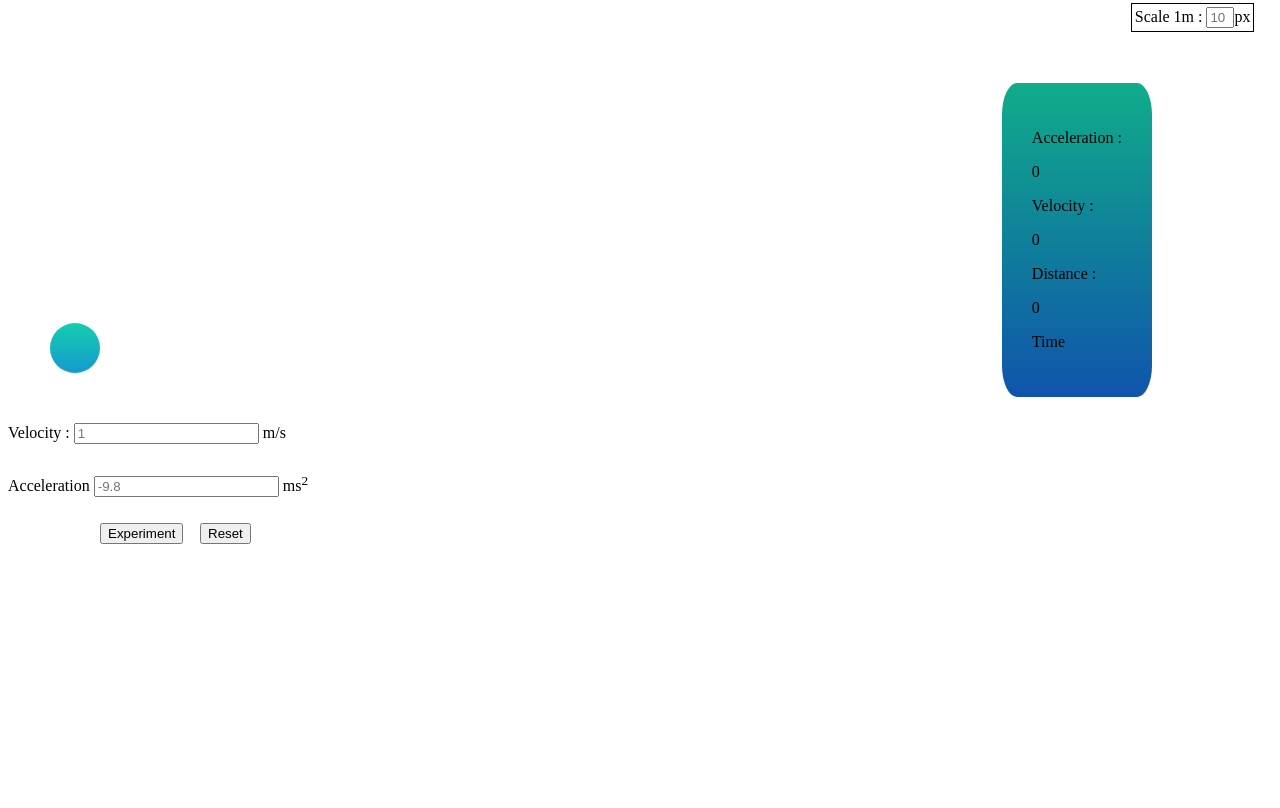
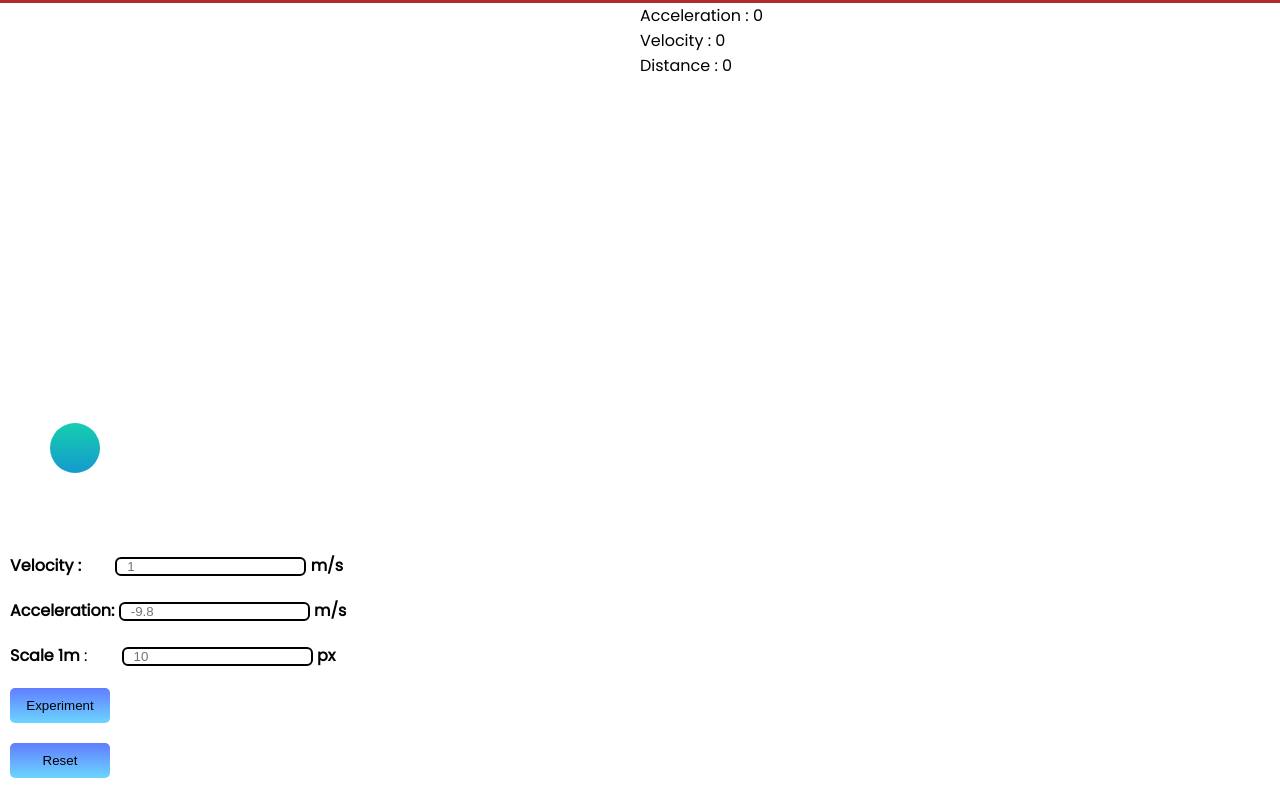
Before and after one commit to BhavyaVishal/dotphy.github.io, a plain HTML site: page Apps/Workspace/Kinematics/kinematics.html in a window 1280 px wide. Shown: the part 77-885 px from the top of the page. Before the commit the page ends 800 px from the top, so only its background shows below. Drawn offline with Linux system fonts and the light colour scheme.

Commit message:
UI update Kinematics.Phy

```diff
--- a/Apps/Workspace/Kinematics/animate_ball.js
+++ b/Apps/Workspace/Kinematics/animate_ball.js
@@ -8,6 +8,7 @@ let velocityParam = document.querySelector("#velocity-param");
 let accParam = document.querySelector("#acc-param");
 
 let scaleInp = document.querySelector("#scale").querySelector("input");
+let ball = document.querySelector("#ball");
 
 action.onclick = do_experiment;
 
@@ -33,17 +34,17 @@ function do_experiment() {
   velocity = (velocity * scale) / 1000; // Velocity in px/ms
   acc = (acc * scale) / 1000000; // Acceleration in px/ms*2
   let distance = -(velocity * velocity) / (2 * acc);
-  console.log(distance);
 
   let goUp = setInterval(moveUp, 1);
   let goDwn = setInterval(moveDwn, 1);
-  let pos = 400;
+  let pos = 500;
   let pos2 = 5;
   function moveUp() {
     reset.addEventListener("click", function () {
-      ball.style.top = "400px";
+      ball.style.top = "500px";
       velocityParam.innerHTML = "0";
       accParam.innerHTML = "0";
+      acc = 0;
       clearInterval(goUp);
     });
     accParam.textContent = String((acc * 100000).toFixed(2));
@@ -52,12 +53,13 @@ function do_experiment() {
     velocity = velocity + acc;
     pos = pos - velocity;
 
-    if (pos < 5) {
+    if (pos < 105) {
       width = width - velocity / 100;
+      velocityInp.innerHTML = "0";
 
       ball.style.width = String(width) + "px";
       ball.style.height = String(width) + "px";
-    } else if (pos > 401) {
+    } else if (pos > 501) {
       clearInterval(moveUp);
     } else {
       curr_distance += curr_distance + velocity;
@@ -74,12 +76,13 @@ function do_experiment() {
     velocity = velocity + acc;
     pos = pos - velocity;
 
-    if (pos < 5) {
+    if (pos < 105) {
       width = width - velocity / 100;
+      velocityInp.innerHTML = "0";
 
       ball.style.width = String(width) + "px";
       ball.style.height = String(width) + "px";
-    } else if (pos > 401) {
+    } else if (pos > 501) {
       velocityParam.textContent = velocity.toFixed(2);
       clearInterval(moveUp);
     } else {
--- a/Apps/Workspace/Kinematics/kinematics.html
+++ b/Apps/Workspace/Kinematics/kinematics.html
@@ -1,19 +1,66 @@
 <!DOCTYPE html>
 <html lang="en">
   <head>
-    <title>Kinematics | Intelli Learn</title>
+    <title>Kinematics | dotPhy</title>
     <meta charset="UTF-8" />
     <meta name="viewport" content="width=device-width, initial-scale=1.0" />
     <title>Document</title>
     <link href="./main.css" rel="stylesheet" />
-    <link href="https://fonts.googleapis.com/css2?family=Poppins&display=swap" rel="stylesheet">
+    <link
+      href="https://fonts.googleapis.com/css2?family=Poppins&display=swap"
+      rel="stylesheet"
+    />
   </head>
   <body>
-    <div id="ball">
+    <h1> Kinematics.Phy</h1>
+    <div id="ball"></div>
+
+    <div id="inputs">
+      <div id="velocity">
+        <p><b>Velocity : </b></p>
+        <input type="text" placeholder="1" id="velocity-inp" />
+        <p><b>m/s </b></p>
+      </div>
+      <div id="acc">
+        <p><b>Acceleration:</b></p>
+        <input type="text" placeholder="-9.8" id="acc-inp" />
+        <p><b>m/s </b></p>
+      </div>
+      <div id="scale">
+       <b> Scale 1m </b>: <input type="text" placeholder="10" id="scale-inp" /> <b>px </b>
+        </div>
+
+      <button id="action">Experiment</button>
+      <button id="reset">Reset</button>
+    </div>
+
+    <div id="param-list">
+      <div>
+      <p>Acceleration : </p>
+      <p id="acc-param"> 0 </p>
+      </div>
+
+     <div>
+      <p>Velocity : </p>
+      <p id="velocity-param"> 0 </p>
+     </div>
+      <div>
+      <p>Distance : </p>
+      <p id= "distance-param"> 0</p>
+      </div>
+
+
+       </div>
+
+
 
     </div>
-    <div id="inputs">
-      <div id="velocity">
+
+    <!--
+    <div id="ball">
+    </div>
+
+      <divflwenoiidjfoiejdowiedjweoifjeoifj34oi3rjf43oi343oirj3oijroiiithohsfugouhlghsfgliwuhglosgywlutht;oouhew9th9thw9hsughohg4htoht4h id="velocity">
         <p>Velocity :</p>
         <input type="text" placeholder="1" id="velocity-inp" />
         <p>m/s</p>
@@ -29,29 +76,9 @@
     </div>
     <button id="action">Experiment</button>
     <button id="reset" > Reset </button>
-    <button id="stop" > Stop </button>
-    <div id="param-list">
-      <div>
-      <p>Acceleration : </p>
-      <p id="acc-param"> 0 </p>
-      </div>
 
-     <div>
-      <p>Velocity : </p>
-      <p id="velocity-param"> 0 </p>
-     </div>
-      <div>
-      <p>Distance : </p>
-      <p id= "distance-param"> 0</p>
-      </div>
-
-      <p>Time</p>
-       </div>
     </div>
-
-    <div id="scale">
-      Scale 1m : <input type="text" placeholder="10" id="scale-inp" />px
-    </div>
+  -->
   </body>
   <script src="animate_ball.js"></script>
 </html>
--- a/Apps/Workspace/Kinematics/main.css
+++ b/Apps/Workspace/Kinematics/main.css
@@ -1,66 +1,79 @@
-/* --------------INputs -----------*/
-
-#velocity {
-  position: absolute;
-  top: 500px;
-}
-#velocity > p,
-#velocity input {
-  display: inline;
+* {
+  box-sizing: border-box;
+  padding: 0;
+  margin: 0;
 }
 
-#acc {
-  position: absolute;
-  top: 550px;
+body {
+  font-family: "Poppins";
+  width: 100vw;
 }
-#acc > p,
-#acc input {
-  display: inline;
-}
-/*--------------------------------------*/
-#action {
-  position: absolute;
-  top: 600px;
-  left: 100px;
-}
-#reset {
-  position: absolute;
-  top: 600px;
-  left: 200px;
+h1 {
+  background: linear-gradient(rgb(172, 91, 44), rgb(172, 44, 44));
+  color: white;
+  padding: 15px;
+  height: 80px;
 }
 #ball {
+  position: absolute;
   background: linear-gradient(rgb(21, 206, 175), rgb(21, 154, 206));
   width: 50px;
   height: 50px;
   border-radius: 50%;
-  position: absolute;
-  top: 400px;
+  top: 500px;
   left: 50px;
   z-index: 999;
 }
 
-/* ----------Scale -----------------*/
-#scale {
+#inputs {
   position: absolute;
-  right: 2vw;
-  top: 10vh;
-  border-color: #000000;
-  border-width: 1px;
-  padding: 3px;
-  border-style: solid;
+  top: 600px;
+  width: 100vw;
+  display: flex;
+  flex-direction: column;
+
+  padding: 20px 0px 20px 0px;
+}
+#inputs div {
+  margin: 10px;
+}
+#inputs input {
+  padding-left: 10px;
+  border: 2px black solid;
+  border-radius: 6px;
+}
+#inputs p {
+  display: inline;
+  width: 50px;
 }
 
-#scale input {
-  width: 20px;
+#inputs button {
+  border-radius: 5px;
+  border: 0px black solid;
+  background: linear-gradient(
+    rgba(0, 47, 255, 0.623),
+    rgba(0, 183, 255, 0.575)
+  );
+  margin: 10px;
+  padding: 10px;
+  width: 100px;
+}
+#reset {
+  display: inline;
 }
 
-/* -----------Param - List ---------------*/
+#velocity-inp {
+  margin-left: 30px;
+}
+#scale-inp {
+  margin-left: 30px;
+}
+
 #param-list {
-  position: absolute;
-  top: 20vh;
-  right: 10vw;
-  background: linear-gradient(rgb(16, 172, 138), rgb(16, 84, 172));
-  padding: 30px;
-  border-radius: 10%;
-  font-family: "Raleway";
+  width: 50vw;
+  margin-left: 50vw;
+  margin-right: 0px;
 }
+#param-list p {
+  display: inline;
+}
--- a/Apps/Workspace/style.css
+++ b/Apps/Workspace/style.css
@@ -4,3 +4,6 @@
   position: relative;
   top: 50vh;
 }
+.kin {
+  background-color: rgba(44, 16, 199, 0.918);
+}
```
Also changed, not shown: Apps/Workspace/workspace.html (+16 -6 lines).
